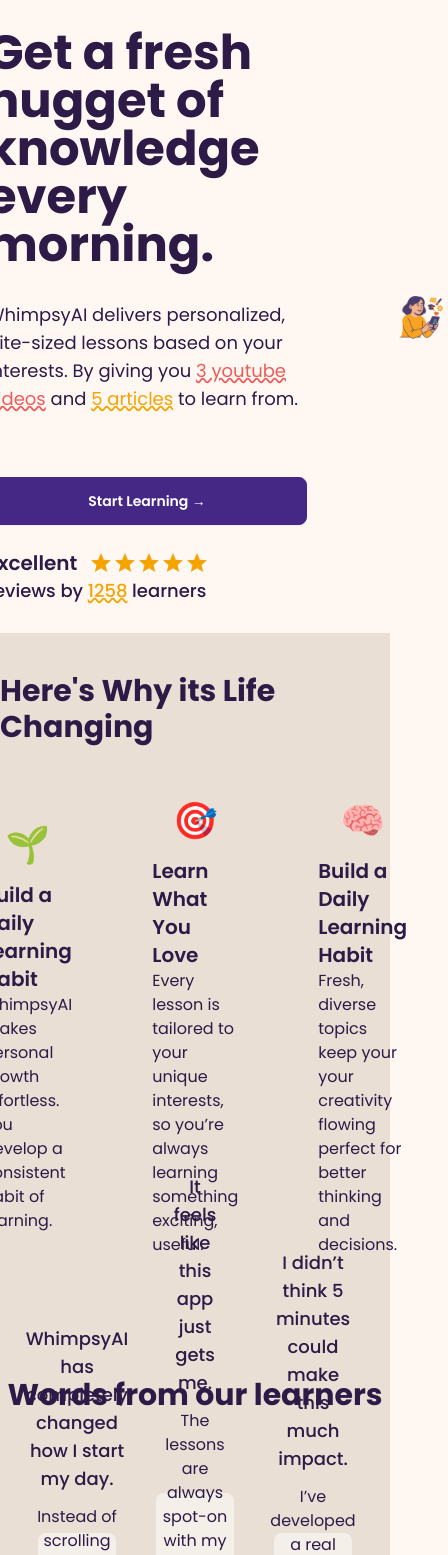
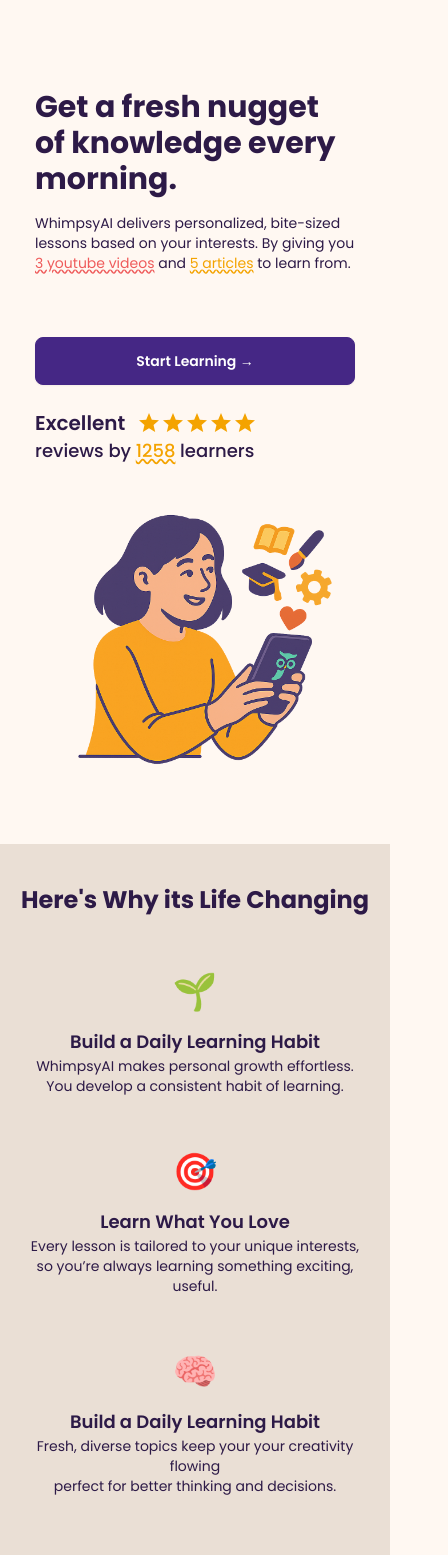
Before and after one commit to ShivanshuPrajapati212/WhimpsyAI-Frontend, a React (Vite) app: page / in a window 390 px wide. Shown: the top 1555 px of the page, 448 px wide, since content can reach past the window. Built offline with nearby package versions, Linux system fonts and the light colour scheme.

Commit message:
add responsiveness

```diff
--- a/src/components/ui/Benefits.jsx
+++ b/src/components/ui/Benefits.jsx
@@ -2,26 +2,26 @@
 
 const Benefits = () => {
   return (
-    <div className='bg-base-300 flex flex-col items-center py-10'>
-        <h2 className='text-3xl font-bold'>Here's Why its Life Changing</h2>
-        <div className='flex items-center gap-20 my-10'>
+    <div className='bg-base-300 flex flex-col items-center py-10 text-center'>
+        <h2 className='text-3xl max-md:text-2xl text-center font-bold'>Here's Why its Life Changing</h2>
+        <div className='flex max-md:flex-col items-center gap-20 max-md:gap-10 my-10 max-md:max-w-[90vw]'>
             <li className='list-none flex flex-col items-center justify-center'>
                 <p className='text-4xl my-4'>🌱</p>
-                <h3 className='text-xl font-semibold'>Build a Daily Learning Habit</h3>
-                <p className='text-md'>WhimpsyAI makes personal growth effortless.</p>
-                <p className='text-md'>You develop a consistent habit of learning.</p>
+                <h3 className='text-xl max-md:text-lg font-semibold'>Build a Daily Learning Habit</h3>
+                <p className='text-md max-md:text-sm'>WhimpsyAI makes personal growth effortless.</p>
+                <p className='text-md max-md:text-sm'>You develop a consistent habit of learning.</p>
             </li>
             <li className='list-none flex flex-col items-center justify-center'>
                 <p className='text-4xl  my-4'>🎯</p>
-                <h3 className='text-xl font-semibold'>Learn What You Love</h3>
-                <p className='text-md'>Every lesson is tailored to your unique interests,</p>
-                <p className='text-md'>so you’re always learning something exciting, useful.</p>
+                <h3 className='text-xl max-md:text-lg font-semibold'>Learn What You Love</h3>
+                <p className='text-md max-md:text-sm'>Every lesson is tailored to your unique interests,</p>
+                <p className='text-md max-md:text-sm'>so you’re always learning something exciting, useful.</p>
             </li>
             <li className='list-none flex flex-col items-center justify-center'>
                 <p className='text-4xl  my-4'>🧠</p>
-                <h3 className='text-xl font-semibold'>Build a Daily Learning Habit</h3>
-                <p className='text-md'>Fresh, diverse topics keep your your creativity flowing</p>
-                <p className='text-md'>perfect for better thinking and decisions.</p>
+                <h3 className='text-xl max-md:text-lg font-semibold'>Build a Daily Learning Habit</h3>
+                <p className='text-md max-md:text-sm'>Fresh, diverse topics keep your your creativity flowing</p>
+                <p className='text-md max-md:text-sm'>perfect for better thinking and decisions.</p>
             </li>
         </div>
     </div>
--- a/src/components/ui/Cta.jsx
+++ b/src/components/ui/Cta.jsx
@@ -4,7 +4,7 @@
 const Cta = () => {
   return (
     <div className='bg-base-300 flex flex-col items-center py-14'>
-      <h2 className='text-3xl font-semibold'>Make Learning a Habit You’ll Actually Love</h2>
+      <h2 className='text-3xl max-md:text-2xl font-semibold max-md:text-center'>Make Learning a Habit You’ll Actually Love</h2>
       <Link to='/signup' className='btn btn-primary w-80 mt-10'>Start Learning Now &rarr;</Link>
     </div>
   )
--- a/src/components/ui/Faqs.jsx
+++ b/src/components/ui/Faqs.jsx
@@ -3,8 +3,8 @@
 const Faqs = () => {
   return (
     <div className="flex flex-col items-center py-10">
-      <h2 className="text-3xl font-bold mb-10">Frequently Asked Questions</h2>
-      <div className="flex flex-col gap-2 max-w-[40vw]">
+      <h2 className="text-3xl max-md:text-2xl font-bold mb-10 text-center">Frequently Asked Questions</h2>
+      <div className="flex flex-col gap-2 w-[40vw] max-md:w-[90vw]">
         <div className="collapse collapse-arrow bg-base-100 border border-base-300">
           <input type="radio" name="faq-accordion" />
           <div className="collapse-title font-semibold">What is WhimpsyAI?</div>
--- a/src/components/ui/Footer.jsx
+++ b/src/components/ui/Footer.jsx
@@ -5,7 +5,7 @@
 
 const Footer = () => {
   return (
-    <div className='flex justify-around items-center py-14'>
+    <div className='flex max-md:flex-col justify-around max-md:justify-center items-center py-14 max-md:gap-5'>
       <div className='flex flex-col justify-start items-start'>
         <div className='flex gap-2 text-xl items-center justify-center font-semibold'>
         <img src={logo} alt=""  className='h-10'/>
--- a/src/components/ui/Hero.jsx
+++ b/src/components/ui/Hero.jsx
@@ -5,12 +5,12 @@
 
 const Hero = () => {
   return (
-    <main className="flex items-center justify-center h-[75vh] gap-14">
+    <main className="flex max-md:flex-col items-center justify-center h-[75vh] max-md:min-h-screen gap-14">
         <div className="">
-          <h1 className="text-5xl font-bold mb-8">
+          <h1 className="text-5xl max-md:text-3xl font-bold mb-8 max-md:mb-4">
             Get a fresh nugget of knowledge every morning.
           </h1>
-          <h3 className="text-lg">
+          <h3 className="text-lg max-md:text-sm">
             WhimpsyAI delivers personalized, bite-sized lessons based on your
             interests. By giving you <span className='underline decoration-wavy text-error'>3 youtube videos</span> and <span className='underline decoration-wavy text-accent'>5 articles</span> to learn from.
           </h3>
@@ -29,7 +29,7 @@
           </div>
         <div className="text-lg text-base-content font-medium">reviews by <span className="underline decoration-wavy text-accent">1258</span> learners</div>
         </div>
-        <div className="">
+        <div className="flex items-center justify-center">
           <img src={hero} className="scale-125 ml-10" alt="" />
         </div>
       </main>
--- a/src/components/ui/Pricing.jsx
+++ b/src/components/ui/Pricing.jsx
@@ -5,9 +5,9 @@
 const Pricing = () => {
   return (
     <div className="flex flex-col items-center py-10">
-      <h2 className="text-3xl font-bold">What this knowledge costs</h2>
-      <div className="flex items-center gap-10 my-10">
-        <li className="list-none flex flex-col items-center text-center bg-base-300 p-4 card rounded-3xl w-[20vw]">
+      <h2 className="text-3xl max-md:text-2xl font-bold text-center">What this knowledge costs</h2>
+      <div className="flex max-md:flex-col items-center gap-10 my-10">
+        <li className="list-none flex flex-col items-center text-center bg-base-300 p-4 card rounded-3xl w-[20vw] max-md:w-[90vw]">
           <p className="text-2xl font-semibold my-10">
             1 Year Pass
           </p>
@@ -19,7 +19,7 @@
           <p className="text-md mt-7">One-time payment. No subscription</p>
           <Link className="btn btn-primary w-72 my-10">Get it now</Link>
         </li>
-        <li className="list-none flex flex-col items-center text-center bg-base-300 p-4 card rounded-3xl w-[20vw] border-2 border-accent">
+        <li className="list-none flex flex-col items-center text-center bg-base-300 p-4 card rounded-3xl w-[20vw] max-md:w-[90vw] border-2 border-accent">
             <span  className="badge badge-accent -top-3 absolute">Popular</span>
           <p className="text-2xl font-semibold my-10">
             Life-Time Deal
--- a/src/components/ui/Testimonials.jsx
+++ b/src/components/ui/Testimonials.jsx
@@ -3,9 +3,9 @@
 const Testimonials = () => {
   return (
     <div className="bg-base-300 flex flex-col items-center py-10">
-      <h2 className="text-3xl font-bold mb-10">Words from our learners</h2>
-      <div className="flex items-center justify-around gap-10 my-10">
-        <li className="list-none flex flex-col items-center justify-center text-center bg-base-200 p-4 card w-[20vw] h-72">
+      <h2 className="text-3xl max-md:text-2xl font-bold mb-10 text-center">Words from our learners</h2>
+      <div className="flex max-md:flex-col items-center justify-around gap-10 my-10">
+        <li className="list-none flex flex-col items-center justify-center text-center bg-base-200 p-4 card w-[20vw] max-md:w-[90vw] h-72">
           <p className="text-lg font-medium my-3">
             WhimpsyAI has completely changed how I start my day.
           </p>
@@ -26,7 +26,7 @@
             <MdOutlineStarPurple500 />
           </div>
         </li>
-        <li className="list-none flex flex-col items-center justify-center text-center bg-base-200 p-4 card w-[20vw] h-72 mb-20">
+        <li className="list-none flex flex-col items-center justify-center text-center bg-base-200 p-4 card w-[20vw] max-md:w-[90vw] h-72 mb-20 max-md:mb-0">
           <p className="text-lg font-medium my-3">
             It feels like this app just gets me.
           </p>
@@ -47,7 +47,7 @@
             <MdOutlineStarPurple500 />
           </div>
         </li>
-        <li className="list-none flex flex-col items-center justify-center text-center bg-base-200 p-4 card w-[20vw] h-72">
+        <li className="list-none flex flex-col items-center justify-center text-center bg-base-200 p-4 card w-[20vw] max-md:w-[90vw] h-72">
           <p className="text-lg font-medium my-3">
             I didn’t think 5 minutes could make this much impact.
           </p>
```
